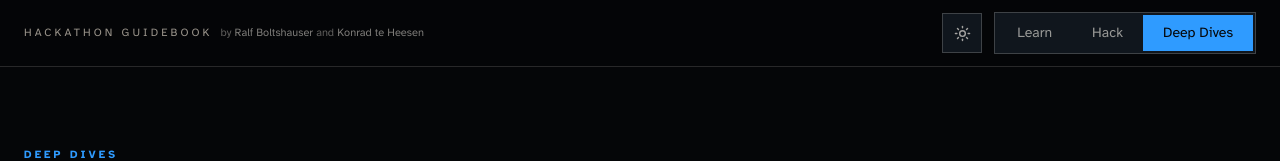
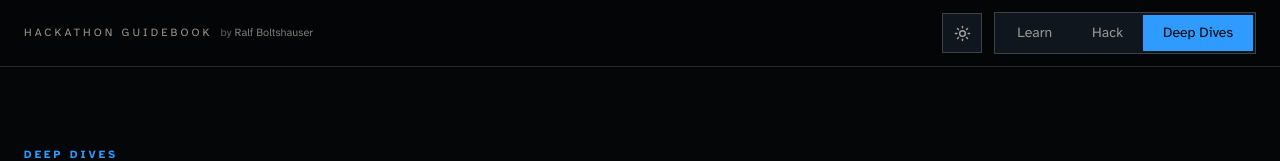
Before and after one commit to ralfboltshauser/hackathon-guidebook, a Next.js app: page /deep-dives in a window 1280 px wide. Shown: the top 161 px of the page. Built offline with nearby package versions, Linux system fonts and the light colour scheme; no server answers.

Commit message:
Keep only Ralf in site heading byline

```diff
--- a/components/BrandLockup.tsx
+++ b/components/BrandLockup.tsx
@@ -18,15 +18,6 @@ export function BrandLockup({ children }: BrandLockupProps) {
         >
           Ralf Boltshauser
         </a>
-        {" and "}
-        <a
-          href="https://www.linkedin.com/in/konrad-te-heesen-bb2876280/"
-          target="_blank"
-          rel="noreferrer"
-          className="text-ink/50 underline-offset-4 transition-colors hover:text-ink/75 hover:underline"
-        >
-          Konrad te Heesen
-        </a>
       </span>
     </div>
   );
```
